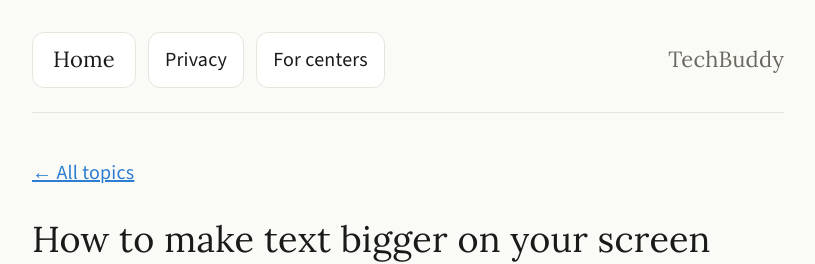
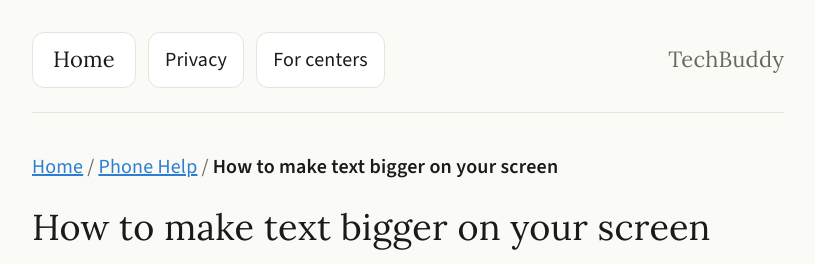
Before and after one commit to aaravjj2/TechBuddy, a Next.js app: page /phone-help/bigger-text in a window 1280 px wide. Shown: the top 264 px of the page, without its empty margins (232-1047 px from the left). Built offline with nearby package versions, Linux system fonts and the light colour scheme; no server answers.

Commit message:
[v24] Breadcrumb navigation — structured nav trail on sub-pages with accessibility
Co-Authored-By: Claude Opus 4.6 <noreply@anthropic.com>

```diff
--- a/app/phone-help/[topic]/page.tsx
+++ b/app/phone-help/[topic]/page.tsx
@@ -1,5 +1,5 @@
-import Link from "next/link";
 import { notFound } from "next/navigation";
+import { Breadcrumb } from "@/components/Breadcrumb";
 import { PageShell } from "@/components/PageShell";
 import { PhoneWalkthrough } from "@/components/phone-help/PhoneWalkthrough";
 import { getTopicBySlug } from "@/lib/phone-help";
@@ -13,14 +13,13 @@ export default async function PhoneHelpTopicPage({ params }: Props) {
 
   return (
     <PageShell>
-      <p className="mb-4 text-body">
-        <Link
-          href="/phone-help"
-          className="text-accent underline min-h-[56px] inline-flex items-center"
-        >
-          ← All topics
-        </Link>
-      </p>
+      <Breadcrumb
+        items={[
+          { label: "Home", href: "/" },
+          { label: "Phone Help", href: "/phone-help" },
+          { label: topic.title },
+        ]}
+      />
       <PhoneWalkthrough topic={topic} />
     </PageShell>
   );
--- a/app/practice/[scenario]/page.tsx
+++ b/app/practice/[scenario]/page.tsx
@@ -1,5 +1,5 @@
-import Link from "next/link";
 import { notFound } from "next/navigation";
+import { Breadcrumb } from "@/components/Breadcrumb";
 import { PageShell } from "@/components/PageShell";
 import { PracticeSession } from "@/components/practice/PracticeSession";
 import { getScenarioBySlug } from "@/lib/scenarios";
@@ -13,14 +13,13 @@ export default async function PracticeScenarioPage({ params }: Props) {
 
   return (
     <PageShell>
-      <p className="mb-4 text-body">
-        <Link
-          href="/practice"
-          className="text-accent underline min-h-[56px] inline-flex items-center"
-        >
-          ← All scenarios
-        </Link>
-      </p>
+      <Breadcrumb
+        items={[
+          { label: "Home", href: "/" },
+          { label: "Practice", href: "/practice" },
+          { label: scenario.title },
+        ]}
+      />
       <h1 className="mb-6 font-display text-[36px] text-text-primary">
         {scenario.title}
       </h1>
--- /dev/null
+++ b/components/Breadcrumb.tsx
@@ -0,0 +1,36 @@
+import Link from "next/link";
+
+export type BreadcrumbItem = {
+  label: string;
+  href?: string;
+};
+
+export function Breadcrumb({ items }: { items: BreadcrumbItem[] }) {
+  return (
+    <nav aria-label="Breadcrumb" className="mb-4">
+      <ol className="flex flex-wrap items-center gap-1 text-body text-text-secondary">
+        {items.map((item, i) => (
+          <li key={item.label} className="flex items-center gap-1">
+            {i > 0 ? (
+              <span aria-hidden className="text-text-secondary">
+                /
+              </span>
+            ) : null}
+            {item.href ? (
+              <Link
+                href={item.href}
+                className="text-accent underline hover:no-underline min-h-[44px] inline-flex items-center"
+              >
+                {item.label}
+              </Link>
+            ) : (
+              <span aria-current="page" className="text-text-primary font-semibold">
+                {item.label}
+              </span>
+            )}
+          </li>
+        ))}
+      </ol>
+    </nav>
+  );
+}
--- a/playwright.config.ts
+++ b/playwright.config.ts
@@ -8,7 +8,7 @@ export default defineConfig({
   workers: process.env.CI ? 1 : undefined,
   reporter: "list",
   use: {
-    baseURL: "http://localhost:3013",
+    baseURL: "http://localhost:3014",
     trace: "on-first-retry",
   },
   projects: [
@@ -18,8 +18,8 @@ export default defineConfig({
     },
   ],
   webServer: {
-    command: "npm run dev -- -p 3013",
-    url: "http://localhost:3013",
+    command: "npm run dev -- -p 3014",
+    url: "http://localhost:3014",
     reuseExistingServer: true,
     timeout: 30000,
   },
```
Also changed, not shown: tasks/prd-breadcrumbs-v24.md (added, +27 -0 lines), tasks/status-v24.md (added, +17 -0 lines), 1 other file (tests, documents, lock files or other folders).
